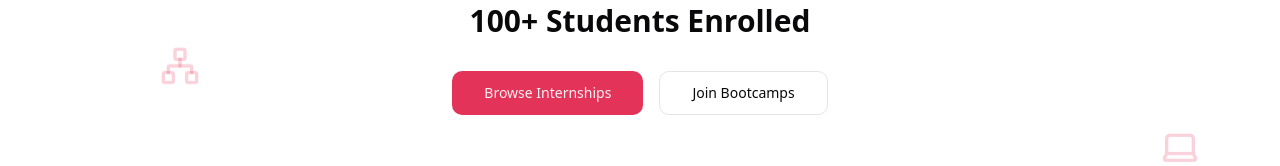
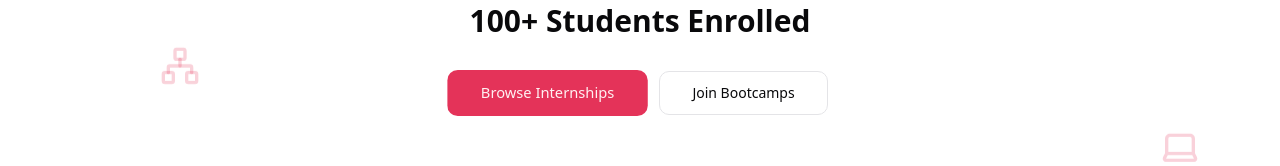
Before and after one commit to NickMCE/infogerm_lovable, a React (Vite) app: page / in a window 1280 px wide. In both pictures the pointer is over the button "Browse Internships". Shown: the part 553-719 px from the top of the page. Built offline with nearby package versions, Linux system fonts and the light colour scheme.

Commit message:
Add cursor animation for widgets
Implement animated cursor effects for all widgets across sections to enhance user interaction and visual appeal.
[skip gpt_engineer]

```diff
--- a/src/index.css
+++ b/src/index.css
@@ -33,4 +33,49 @@
   body {
     @apply bg-background text-foreground antialiased;
   }
+
+  /* Interactive elements hover animations */
+  button,
+  a,
+  [role="button"],
+  input[type="submit"],
+  input[type="button"],
+  .hover-scale,
+  .card {
+    @apply transition-transform duration-300 ease-in-out cursor-pointer;
+  }
+
+  button:hover,
+  a:hover,
+  [role="button"]:hover,
+  input[type="submit"]:hover,
+  input[type="button"]:hover,
+  .hover-scale:hover,
+  .card:hover {
+    @apply scale-105;
+  }
+
+  /* Form inputs hover effect */
+  input:not([type="submit"]):not([type="button"]),
+  textarea,
+  select {
+    @apply transition-all duration-300 ease-in-out cursor-text;
+  }
+
+  input:not([type="submit"]):not([type="button"]):hover,
+  textarea:hover,
+  select:hover {
+    @apply ring-2 ring-primary/50;
+  }
+
+  /* Links underline animation */
+  a:not(.no-underline) {
+    @apply relative after:absolute after:bottom-0 after:left-0 after:w-full after:h-0.5
+           after:bg-primary after:origin-bottom-right after:scale-x-0
+           after:transition-transform after:duration-300 after:ease-in-out;
+  }
+
+  a:not(.no-underline):hover::after {
+    @apply origin-bottom-left scale-x-100;
+  }
 }
```
